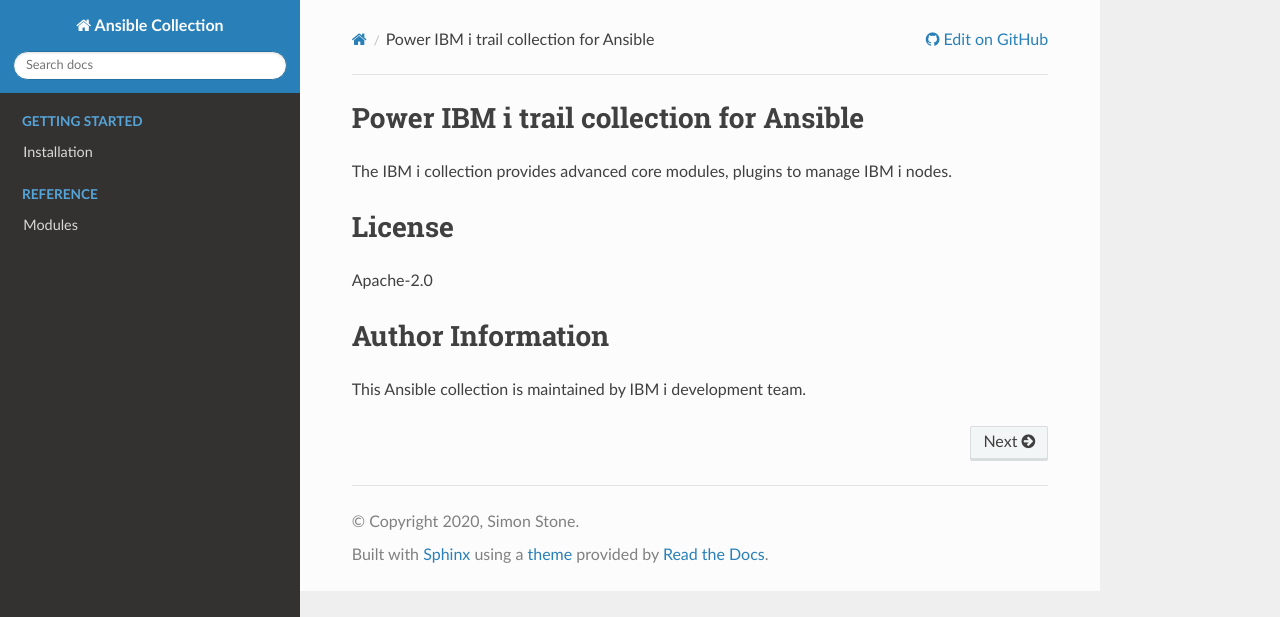
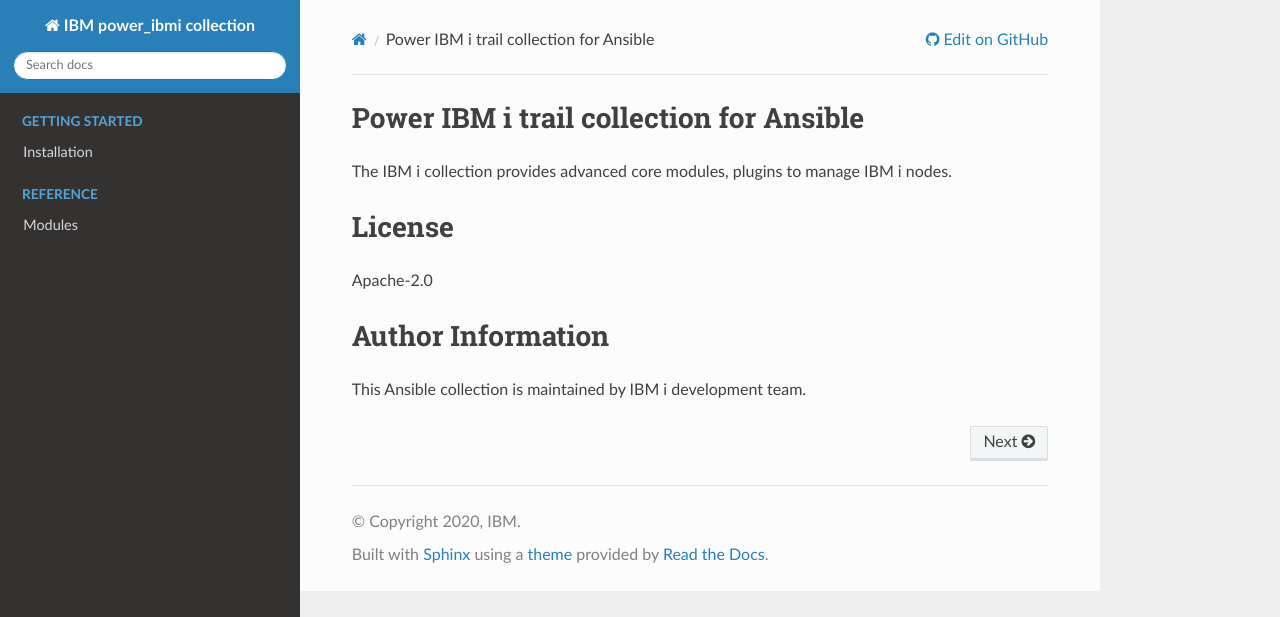
Before and after one commit to IBM/ansible-for-i, a Sphinx documentation site: the page built from docs/source/index.rst, in a window 1280 px wide. Shown: the top 617 px of the page. Built offline with Sphinx 7.4.7 and the Read the Docs theme 2.0.0, drawn with Linux system fonts in a browser that asks for light colours.

Commit message:
Copyright

```diff
--- a/docs/source/conf.py
+++ b/docs/source/conf.py
@@ -21,10 +21,9 @@
 
 # -- Project information -----------------------------------------------------
 
-project = 'Ansible Collection'
-copyright = '2020, Simon Stone'
-author = 'Simon Stone'
-
+project = 'IBM power_ibmi collection'
+copyright = '2020, IBM'
+author = 'IBM'
 
 # -- General configuration ---------------------------------------------------
 
@@ -50,8 +49,8 @@
 
 html_context = {
     "display_github": "True",
-    "github_user": "LiJunBJZhu",
-    "github_repo": "i_collection_core",
+    "github_user": "ansible-collections",
+    "github_repo": "ansible_for_i",
     "github_version": "master",
     "conf_py_path": "/docs/source/",
 }
```
